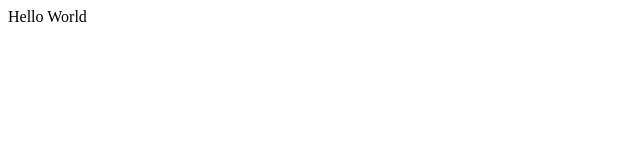
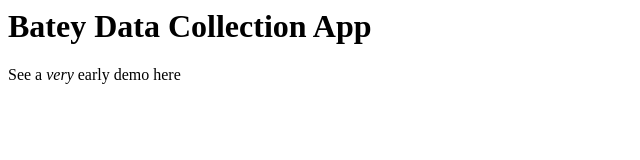
Before and after one commit to crmackay/batey-data-app, a plain HTML site: page index.html in a window 1280 px wide. Shown: the whole page, without its empty margins (0-640 px from the left). Drawn offline with Linux system fonts and the light colour scheme.

Commit message:
add link to index

```diff
--- a/index.html
+++ b/index.html
@@ -1,5 +1,8 @@
 <html>
 <body>
-Hello World
+
+<h1>Batey Data Collection App</h1>
+
+See a <em>very</em> early demo <a href:'/form_app/client_side/'>here</a>
 </body>
 </html>
```
